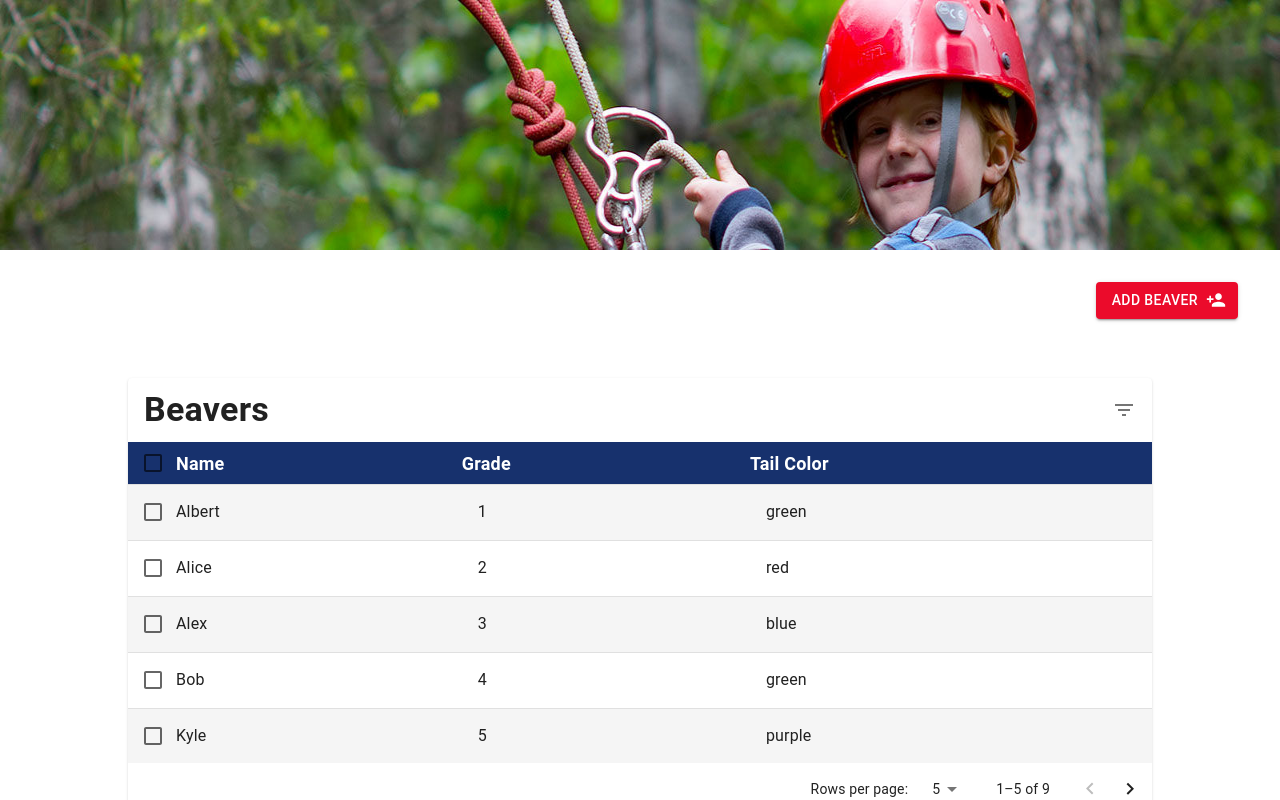
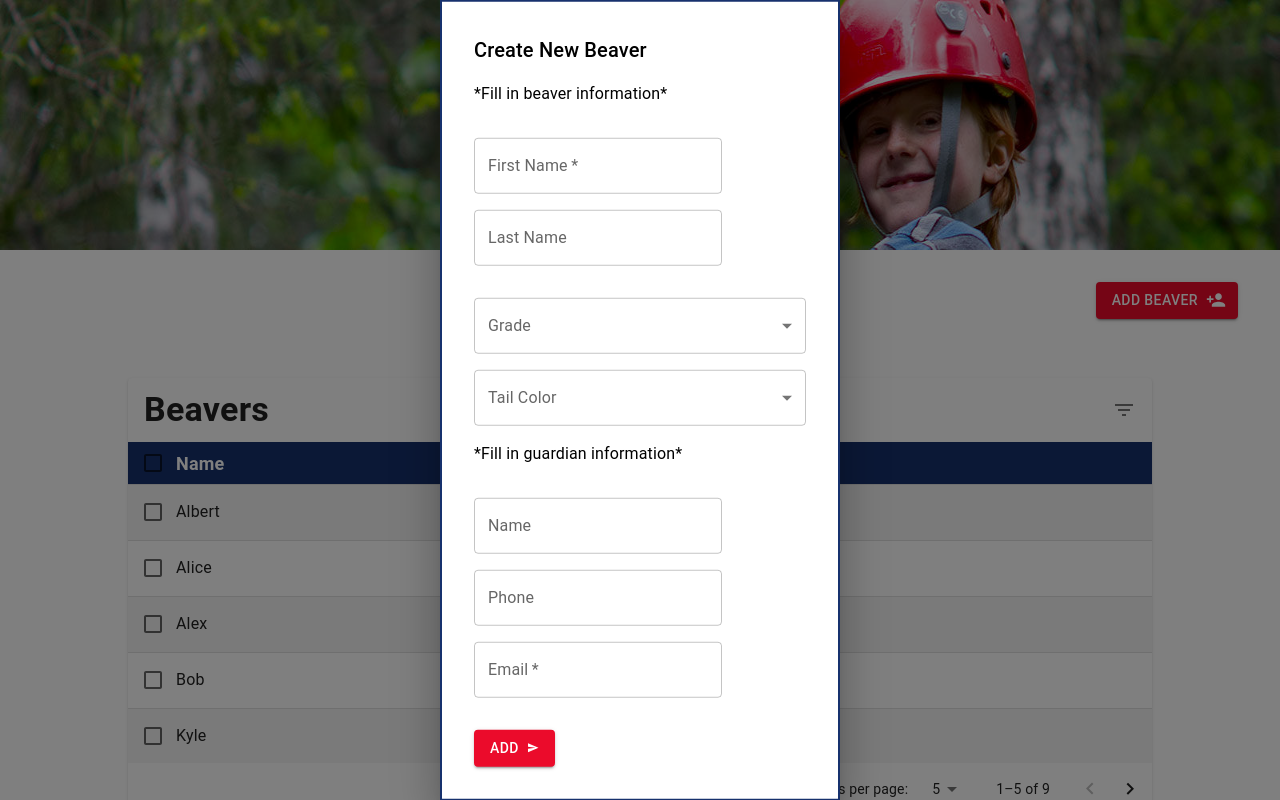
Before and after one commit to v-lungu/beavers-manager, a Next.js app in the folder packages/web/: page /beavers in a window 1280 px wide. Both pictures are taken after a click on the button "ADD BEAVER". Shown: the top 800 px of the page. Built offline with nearby package versions, Linux system fonts and the light colour scheme.

Commit message:
feat: add modal to add new beaver

```diff
--- /dev/null
+++ b/packages/web/components/EnhancedModal.js
@@ -0,0 +1,151 @@
+import {
+  Modal,
+  Box,
+  Typography,
+  TextField,
+  FormControl,
+  Select,
+  InputLabel,
+  MenuItem,
+  Button,
+  Icon,
+} from "@mui/material";
+import SendIcon from "@mui/icons-material/Send";
+import * as React from "react";
+
+import styles from "../styles/Home.module.css";
+
+const style = {
+  position: "absolute",
+  top: "50%",
+  left: "50%",
+  transform: "translate(-50%, -50%)",
+  width: 400,
+  bgcolor: "background.paper",
+  border: "2px solid #17316d",
+  boxShadow: 24,
+  p: 4,
+};
+
+export default function EnhancedModal(props) {
+  const { handleClose, open, title } = props;
+
+  const [formInput, setFormInput] = React.useReducer(
+    (state, newState) => ({ ...state, ...newState }),
+    {
+      name: "",
+      grade: "",
+      tail: "",
+      guardianName: "",
+      email: "",
+      phone: "",
+    }
+  );
+
+  const handleInput = (evt) => {
+    const name = evt.target.name;
+    const newValue = evt.target.value;
+    setFormInput({ [name]: newValue });
+  };
+
+  const handleSubmit = (evt) => {
+    evt.preventDefault();
+
+    let data = { formInput };
+    console.log(data);
+  };
+  return (
+    <Modal
+      open={open}
+      onClose={handleClose}
+      aria-labelledby="modal-modal-title"
+      aria-describedby="modal-modal-description"
+    >
+      <Box component="form" noValidate sx={style} onSubmit={handleSubmit}>
+        <Typography id="modal-modal-title" variant="h6" component="h2">
+          {title}
+        </Typography>
+        <Typography id="modal-modal-description" sx={{ mt: 2 }}>
+          *Fill in beaver information*
+        </Typography>
+        <div className={styles.textContainer}>
+          <TextField
+            required
+            id="first-name-required"
+            label="First Name"
+            name="firstName"
+            sx={{ mb: 2 }}
+            onChange={handleInput}
+          />
+          <TextField id="last-name" label="Last Name" />
+        </div>
+        <FormControl fullWidth sx={{ mb: 2 }}>
+          <InputLabel id="grade-select-label">Grade</InputLabel>
+          <Select
+            labelId="grade-select-label"
+            id="grade-select"
+            value={formInput.grade}
+            label="Grade"
+            name="grade"
+            onChange={handleInput}
+          >
+            <MenuItem value={10}>10</MenuItem>
+            <MenuItem value={20}>20</MenuItem>
+            <MenuItem value={30}>30</MenuItem>
+          </Select>
+        </FormControl>
+        <FormControl fullWidth>
+          <InputLabel id="tail-select-label">Tail Color</InputLabel>
+          <Select
+            labelId="tail-select-label"
+            id="tail-select"
+            value={formInput.tailColor}
+            label="Tail Color"
+            name="tail"
+            onChange={handleInput}
+          >
+            <MenuItem value={"red"}>Red</MenuItem>
+            <MenuItem value={"green"}>Green</MenuItem>
+            <MenuItem value={"blue"}>Blue</MenuItem>
+          </Select>
+        </FormControl>
+
+        <Typography id="modal-modal-description" sx={{ mt: 2 }}>
+          *Fill in guardian information*
+        </Typography>
+        <div className={styles.textContainer}>
+          <TextField
+            id="name-guardian"
+            label="Name"
+            sx={{ mb: 2 }}
+            name="guardianName"
+            onChange={handleInput}
+          />
+          <TextField
+            id="phone"
+            label="Phone"
+            sx={{ mb: 2 }}
+            name="phone"
+            onChange={handleInput}
+          />
+          <TextField
+            required
+            id="email"
+            label="Email"
+            name="email"
+            onChange={handleInput}
+          />
+        </div>
+        <Button
+          type="submit"
+          variant="contained"
+          sx={{
+            backgroundColor: "#eb0b2b",
+          }}
+        >
+          Add <SendIcon sx={{ width: 20, paddingLeft: 1 }} />
+        </Button>
+      </Box>
+    </Modal>
+  );
+}
--- a/packages/web/pages/beavers.js
+++ b/packages/web/pages/beavers.js
@@ -1,8 +1,11 @@
 import EnhancedTable from "../components/EnhancedTable";
+import EnhancedModal from "../components/EnhancedModal";
 import Image from "next/image";
 import styles from "../styles/Home.module.css";
 import { Button } from "@mui/material";
 import { PersonAdd } from "@mui/icons-material";
+import * as React from "react";
+
 function createData(name, grade, tailcolor) {
   return {
     name,
@@ -46,9 +49,10 @@ const headCells = [
 
 const headLabels = ["Name", "Grade", "Tail Color"];
 export default function Beaver() {
-  const handleOnClick = () => {
-    //call endpoint
-  };
+  const [open, setOpen] = React.useState(false);
+  const handleOpen = () => setOpen(true);
+  const handleClose = () => setOpen(false);
+
   return (
     <>
       <div className={styles.background}>
@@ -63,7 +67,7 @@ export default function Beaver() {
             position: "absolute",
             right: 10,
           }}
-          onClick={handleOnClick}
+          onClick={handleOpen}
           endIcon={<PersonAdd />}
         >
           Add Beaver
@@ -75,7 +79,11 @@ export default function Beaver() {
         rows={rows}
         headLabels={headLabels}
       />
-      );
+      <EnhancedModal
+        handleClose={handleClose}
+        open={open}
+        title="Create New Beaver"
+      />
     </>
   );
 }
--- a/packages/web/styles/Home.module.css
+++ b/packages/web/styles/Home.module.css
@@ -17,6 +17,9 @@
   min-height: 250px;
   background-size: cover;
   background-position: center top;
+}
+.textContainer {
+  padding: 2rem 0;
 
 }
 
```
